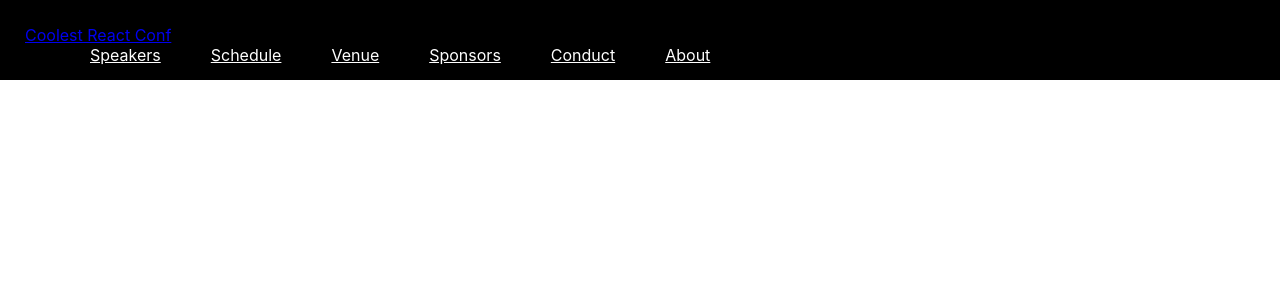
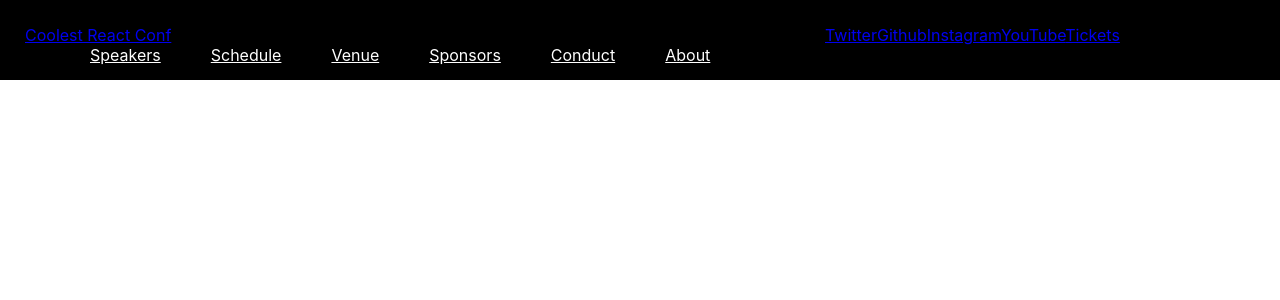
Before and after one commit to tuf75588/50-React-Projects-Part1, a React (Create React App) app in the folder 02-conference-schedule/: page / in a window 1280 px wide. Shown: the top 300 px of the page. Built offline with nearby package versions, Linux system fonts and the light colour scheme.

Commit message:
add social links

```diff
--- a/02-conference-schedule/src/shared/header.tsx
+++ b/02-conference-schedule/src/shared/header.tsx
@@ -15,6 +15,13 @@ function Header() {
             <li><a href="/about">About</a></li>
           </ul>
         </section>
+        <div className="header-nav-social">
+          <a href="http://" target="_blank" rel="noopener noreferrer">Twitter</a>
+          <a href="http://" target="_blank" rel="noopener noreferrer">Github</a>
+          <a href="http://" target="_blank" rel="noopener noreferrer">Instagram</a>
+          <a href="http://" target="_blank" rel="noopener noreferrer">YouTube</a>
+          <a href="http://" target="_blank" rel="noopener noreferrer">Tickets</a>
+        </div>
       </div>
     </header>
   )
```
